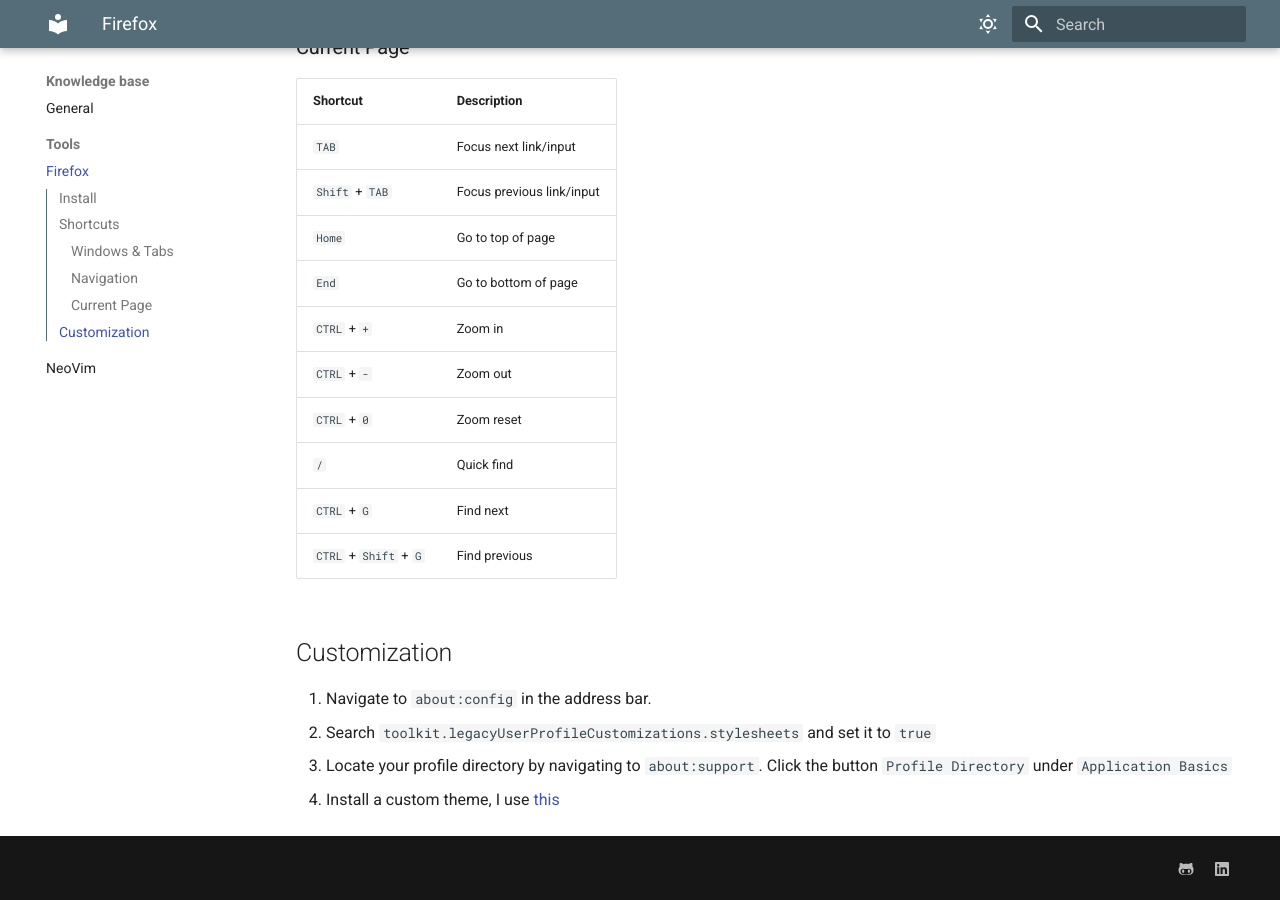
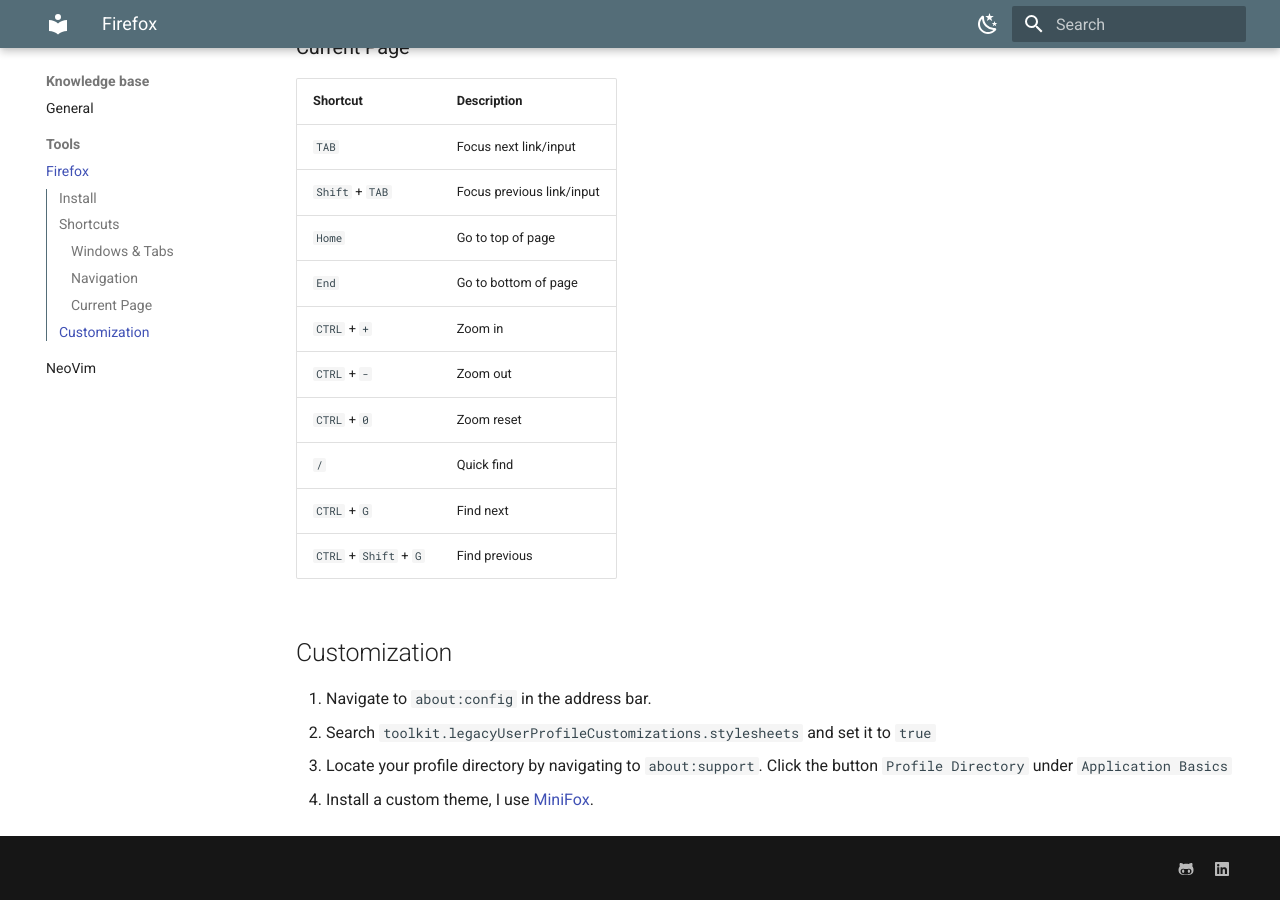
Before and after one commit to tristan-reynders/portfolio, an MkDocs documentation site: the page built from docs/knowledge-base/tools/firefox.md, in a window 1280 px wide and 900 px high, scrolled down 1294 px. Built offline with MkDocs 1.6.1 and Material for MkDocs 9.7.7, drawn with Linux system fonts in a browser that asks for light colours.

Commit message:
Update docs

```diff
--- a/docs/knowledge-base/tools/firefox.md
+++ b/docs/knowledge-base/tools/firefox.md
@@ -48,4 +48,4 @@
 1. Navigate to `about:config` in the address bar.
 2. Search `toolkit.legacyUserProfileCustomizations.stylesheets` and set it to `true`
 3. Locate your profile directory by navigating to `about:support`. Click the button `Profile Directory` under `Application Basics`
-4. Install a custom theme, I use [this](https://codeberg.org/awwpotato/MiniFox)
+4. Install a custom theme, I use [MiniFox](https://codeberg.org/awwpotato/MiniFox).
--- a/mkdocs.yml
+++ b/mkdocs.yml
@@ -15,13 +15,13 @@
   palette:
     - scheme: default
       toggle:
-        icon: material/weather-sunny
+        icon: material/weather-night
         name: Switch to dark mode
       primary: blue grey
       accent: light blue
     - scheme: slate
       toggle:
-        icon: material/weather-night
+        icon: material/weather-sunny
         name: Switch to light mode
       primary: blue grey
       accent: light blue
```
